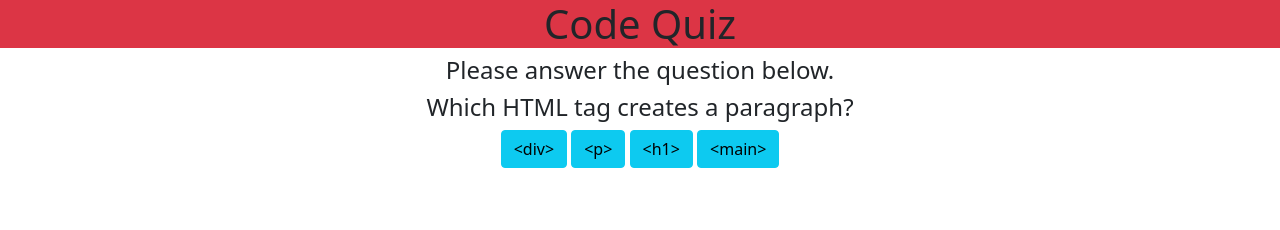
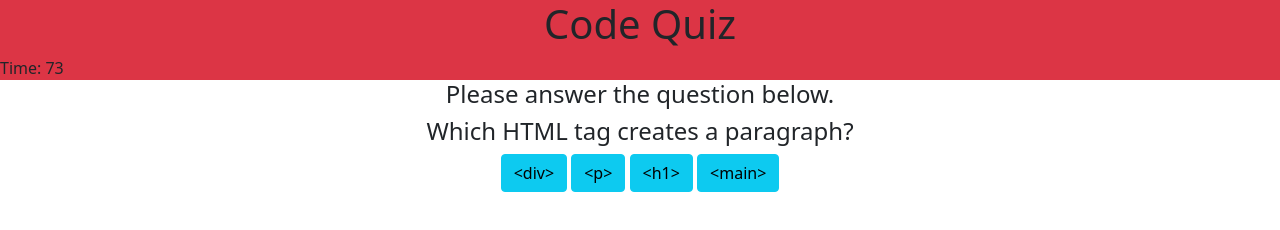
Before and after one commit to jourdangundersen/codequiz, a plain HTML site: page index.html in a window 1280 px wide. Both pictures are taken after a click on the button "Start". Drawn offline with nearby package versions, Linux system fonts and the light colour scheme.

Commit message:
added timer funciton

```diff
--- a/assets/script.js
+++ b/assets/script.js
@@ -53,6 +53,9 @@ var displayinitials = document.getElementById("displayinitials");
 var currentquestion = 0;
 var rightanswer = 0;
 var wronganswer = 0;
+var time = allquestions.length * 15;
+var timerid;
+var timeElement = document.getElementById("time");
 
 firstcontainer.style.display="none";
 secondcontainer.style.display="none";
@@ -60,6 +63,7 @@ secondcontainer.style.display="none";
 startbutton.addEventListener("click", function() {
 startbutton.style.display="none";
 firstcontainer.style.display="block";
+timerid = setInterval(clocktic, 1000);
 displayquestion();
 });
 saveuser.addEventListener("click", function() {
@@ -88,6 +92,14 @@ option3.innerText = allquestions[currentquestion].Option3;
 option4.innerText = allquestions[currentquestion].Option4;
 
 }
+function clocktic (){
+    time --;
+    timeElement.textContent = time;
+    if (time <= 0){
+        clearInterval(timerid);
+        time = 0
+    }
+}
 function checkuseranswer(){
     var userchoice = this.getAttribute("data-value");
     if (userchoice == allquestions[currentquestion].Answer){
@@ -96,6 +108,7 @@ function checkuseranswer(){
     }
     else {
         wronganswer ++;
+        time -= 15;
         answer.innerText="Sorry, that's incorrect.";
     }
     console.log(userchoice);
--- a/index.html
+++ b/index.html
@@ -8,7 +8,7 @@
 
 </head>
 <body>
-    <header class="bg-danger"><h1 style="text-align: center;">Code Quiz</h1></header>
+    <header class="bg-danger"><h1 style="text-align: center;">Code Quiz</h1> <div class="timer">Time: <span id="time"></span></div></header>
     <main class="container">
         <h4 style="text-align: center;">Please answer the question below.</h4>
         <button class="btn btn-primary" id="start">Start</button>
```
